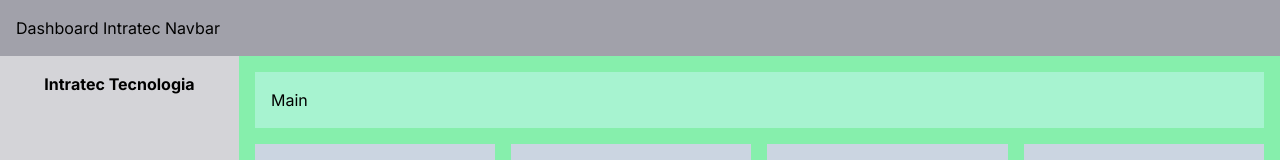
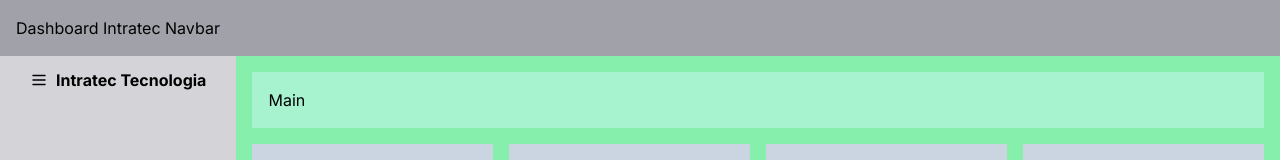
Before and after one commit to valdir-ti/dashboard-intratec, a Next.js app: page / in a window 1280 px wide. Shown: the top 160 px of the page. Built offline with nearby package versions, Linux system fonts and the light colour scheme.

Commit message:
feat: add icon to handle menu open

```diff
--- a/package.json
+++ b/package.json
@@ -15,6 +15,7 @@
     "autoprefixer": "10.4.14",
     "eslint": "8.39.0",
     "eslint-config-next": "13.3.1",
+    "lucide-react": "^0.176.0",
     "next": "13.3.1",
     "postcss": "8.4.23",
     "react": "18.2.0",
--- a/src/components/Sidebar.tsx
+++ b/src/components/Sidebar.tsx
@@ -1,6 +1,8 @@
 'use client'
 
 import React from 'react'
+
+import { Menu } from 'lucide-react';
 
 const Sidebar = () => {
 
@@ -25,8 +27,9 @@ const Sidebar = () => {
   }, [])
 
   return (
-    <aside className={`bg-zinc-300 flex justify-center p-4 ${isOpen ? 'w-72' : 'w-20'}`}>
-      <h2 className="sm:flex xs:hidden cursor-pointer font-bold" onClick={handleOpenMenu}>
+    <aside className={`bg-zinc-300 flex justify-center p-4 xs:p-2 ${isOpen ? 'w-72' : 'w-20'}`}>
+      <h2 className="flex items-center justify-center sm:flex font-bold h-8 xs:text-1xl">
+        <Menu size={18} className='mr-2 cursor-pointer' onClick={handleOpenMenu}/>
         {title}
       </h2>
     </aside>
```
